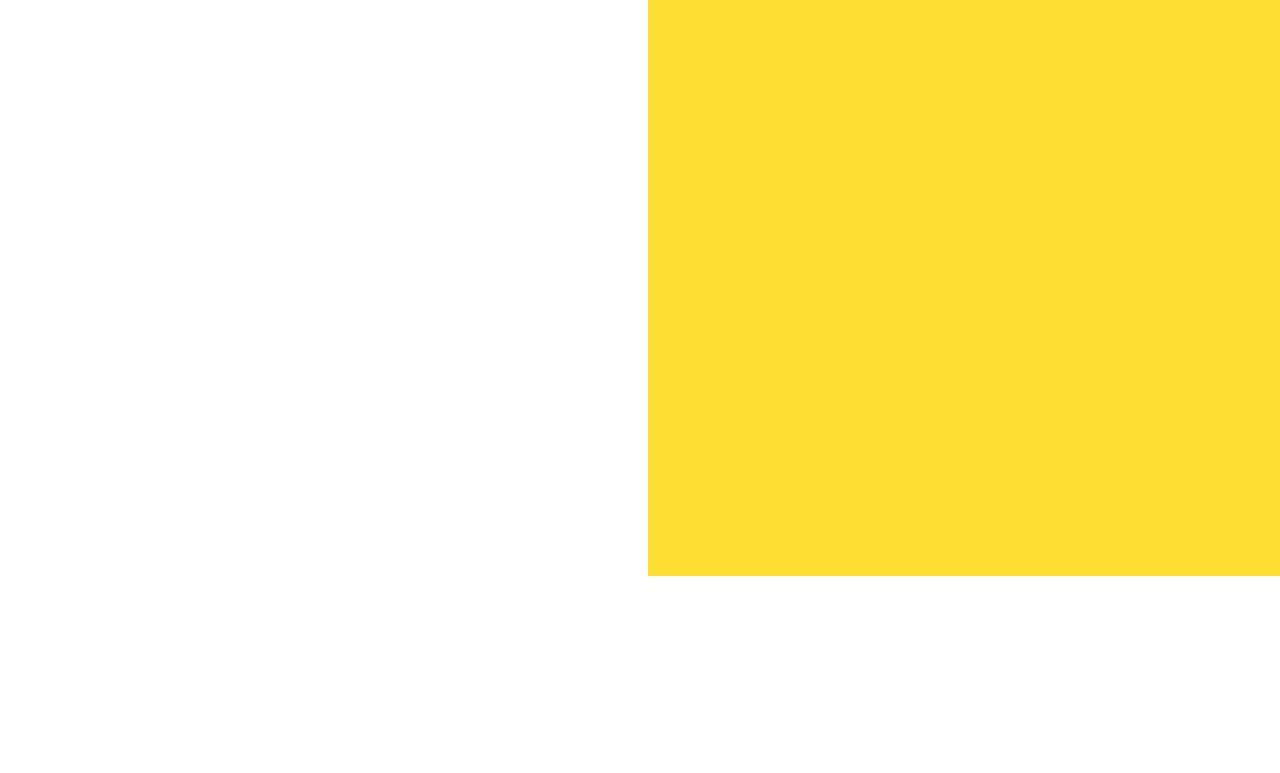
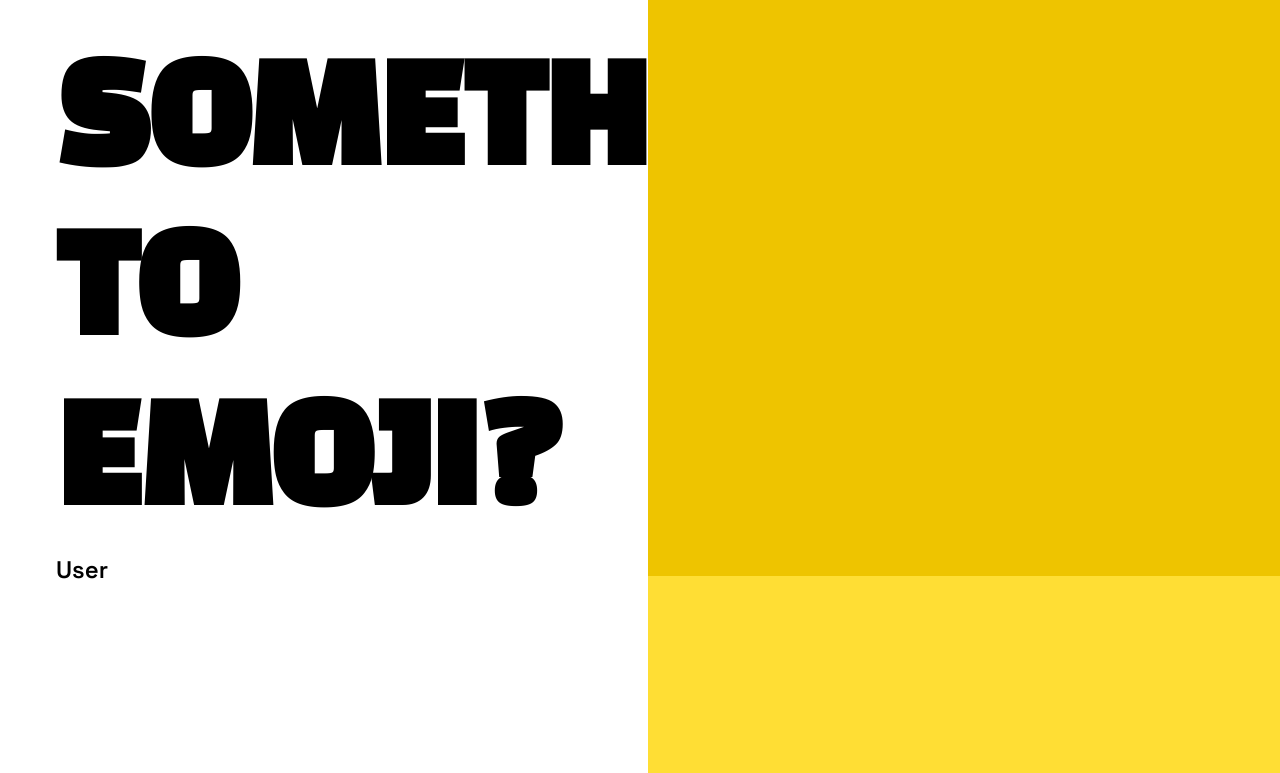
Before and after one commit to divya-mehra/sixemojistory, a React (Vite) app: page / in a window 1280 px wide. Shown: the part 5832-6605 px from the top of the page. Before the commit the page ends 6408 px from the top, so only its background shows below. Built offline with nearby package versions, Linux system fonts and the light colour scheme; a web font is replaced by a local one.

Commit message:
added user panels

```diff
--- a/src/App.jsx
+++ b/src/App.jsx
@@ -4,6 +4,8 @@ import StoryLeft from "./story/storyLeft";
 import StoryRight from "./story/storyRight";
 import StartPanelLeft from "./panels/start-panel/StartPanelLeft";
 import StartPanelRight from "./panels/start-panel/StartPanelRight";
+import UserStartPanelLeft from "./panels/start-panel/UserStartPanelLeft";
+import UserStartPanelRight from "./panels/start-panel/UserStartpanelRight";
 
 function App() {
   const emojis = [
@@ -20,17 +22,26 @@ function App() {
   const [userEmojis, setuserEmojis] = useState([]);
   const [currentUserEmoji, setCurrentUserEmoji] = useState(null);
 
+  const [numberUserPanels, setNumberUserPanels] = useState(1);
+
   return (
     <>
       <div className="contentWrapper">
         <div className="leftSide">
           <StartPanelLeft />
-          <StoryLeft currentEmoji={currentEmoji} emojis={emojis}/>
+          <StoryLeft
+            currentEmoji={currentEmoji}
+            emojis={emojis}
+            user={false}
+          />
           {/* User Story */}
+          <UserStartPanelLeft/>
           <StoryLeft
             currentEmoji={currentUserEmoji}
             emojis={userEmojis}
             user={true}
+            numberUserPanels={numberUserPanels}
+            setNumberUserPanels={setNumberUserPanels}
           />
         </div>
         <div className="rightSide">
@@ -42,11 +53,14 @@ function App() {
             user={false}
           />
           {/* User Story */}
+          <UserStartPanelRight/>
           <StoryRight
             currentEmoji={currentUserEmoji}
             setCurrentEmoji={setCurrentUserEmoji}
             emojis={userEmojis}
             user={true}
+            numberUserPanels={numberUserPanels}
+            setNumberUserPanels={setNumberUserPanels}
           />
         </div>
       </div>
--- a/src/panels/panel.module.css
+++ b/src/panels/panel.module.css
@@ -15,7 +15,6 @@
     display: flex;
     flex-direction: column;
     justify-content: center;
-    background-color: rgb(0, 145, 249);
     height: 100vh;
     padding-left: 48px;
     padding-right: 48px;
--- a/src/panels/start-panel/StartPanelRight.jsx
+++ b/src/panels/start-panel/StartPanelRight.jsx
@@ -3,7 +3,12 @@ import StartPanelChapter from "./StartPanelChapter";
 
 const StartPanelRight = ({ emojis }) => {
   return (
-    <div className={styles.startPanelRight}>
+    <div
+      className={styles.startPanelRight}
+      style={{
+        backgroundColor: "#0091f9",
+      }}
+    >
       <div className={styles.chapters}>
         {emojis.map((chapter) => {
           return (
--- /dev/null
+++ b/src/panels/start-panel/UserStartPanelLeft.jsx
@@ -0,0 +1,16 @@
+import styles from "../panel.module.css";
+
+const UserStartPanelLeft = () => {
+  return (
+    <div className={styles.startPanelLeft}>
+      <div>
+        <h1 style={{ textTransform: "uppercase" }}>
+          <div>Got something to emoji?</div>
+        </h1>
+        <h2>User</h2>
+      </div>
+    </div>
+  );
+};
+
+export default UserStartPanelLeft;
--- /dev/null
+++ b/src/panels/start-panel/UserStartPanelRight.jsx
@@ -0,0 +1,14 @@
+import styles from "../panel.module.css";
+
+const UserStartPanelRight = () => {
+  return (
+    <div
+      className={styles.startPanelRight}
+      style={{
+        backgroundColor: "#EEC400",
+      }}
+    ></div>
+  );
+};
+
+export default UserStartPanelRight;
--- a/src/story/storyLeft.jsx
+++ b/src/story/storyLeft.jsx
@@ -2,22 +2,23 @@ import styles from "./story.module.css";
 import GridPanel from "../panels/grid-panel/GridPanel";
 import UserGridPanel from "../panels/grid-panel/UserGridPanel";
 
-
-const StoryLeft = ({currentEmoji, user}) => {
-
+const StoryLeft = ({
+  currentEmoji,
+  user,
+  numberUserPanels,
+  setNumberUserPanels,
+}) => {
   console.log(currentEmoji);
   return (
     <>
       <div
-      className={styles.gridSection}
-      style={{
-        height: user ? "100vh" : "600vh"
-      }}
-
+        className={styles.gridSection}
+        style={{
+          height: user ? `${numberUserPanels*100}vh` : "600vh",
+        }}
       >
-        {user ? <UserGridPanel/> : <GridPanel currentEmoji={currentEmoji}/>}
+        {user ? <UserGridPanel /> : <GridPanel currentEmoji={currentEmoji} />}
       </div>
-
     </>
   );
 };
--- a/src/story/storyRight.jsx
+++ b/src/story/storyRight.jsx
@@ -2,7 +2,14 @@ import TextPanel from "../panels/text-panel/TextPanel";
 import UserTextPanel from "../panels/text-panel/UserTextPanel";
 import styles from "./story.module.css";
 
-const StoryRight = ({ emojis, currentEmoji, setCurrentEmoji, user }) => {
+const StoryRight = ({
+  emojis,
+  currentEmoji,
+  setCurrentEmoji,
+  user,
+  numberUserPanels,
+  setNumberUserPanels,
+}) => {
   console.log(currentEmoji);
 
   return (
@@ -11,8 +18,7 @@ const StoryRight = ({ emojis, currentEmoji, setCurrentEmoji, user }) => {
         className={styles.scrollArea}
         style={{
           backgroundColor: user ? "#ffde34" : "black",
-          height: user ? "100vh" : "600vh"
-
+          height: user ? `${numberUserPanels*100}vh` : "600vh",
         }}
       >
         {user ? (
```
